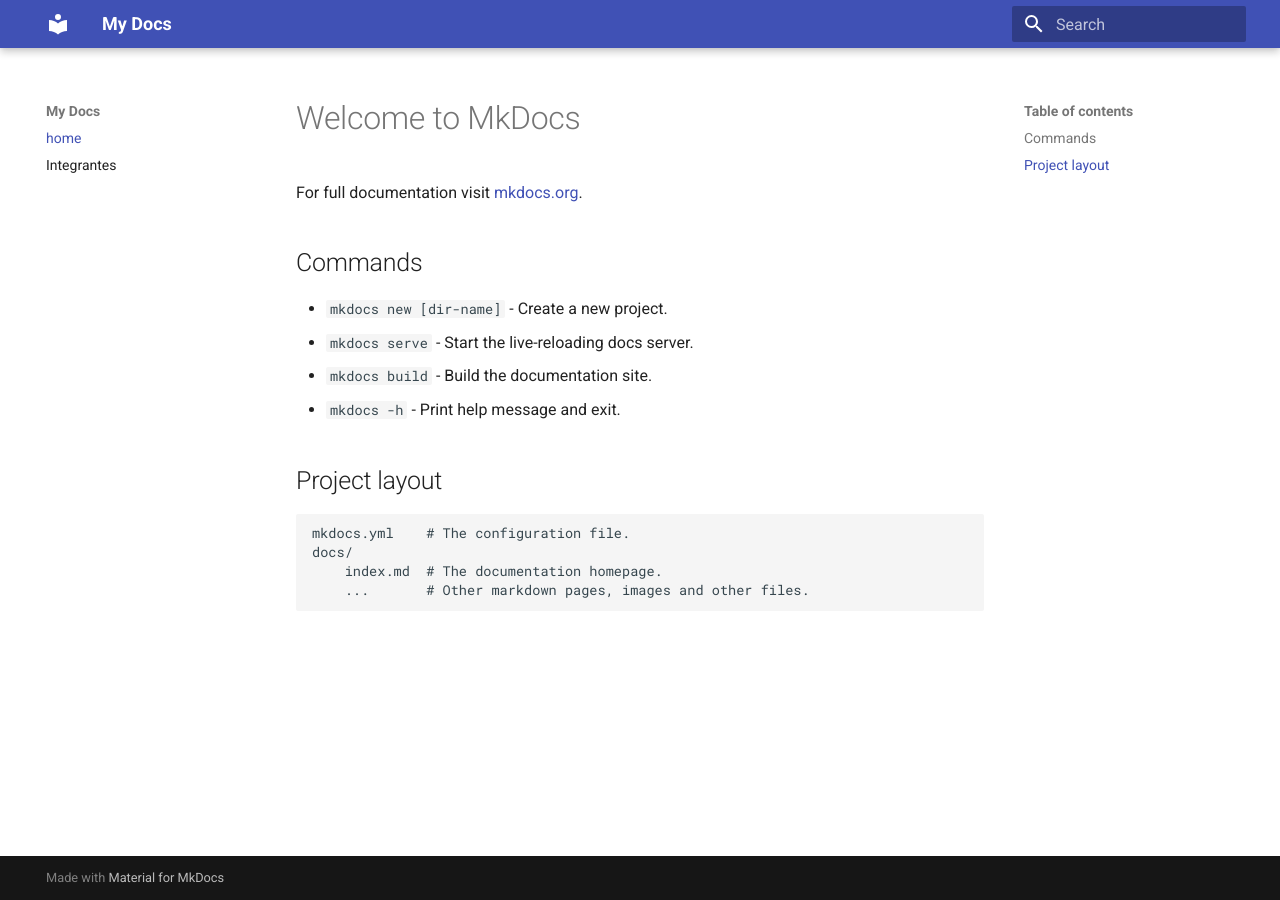
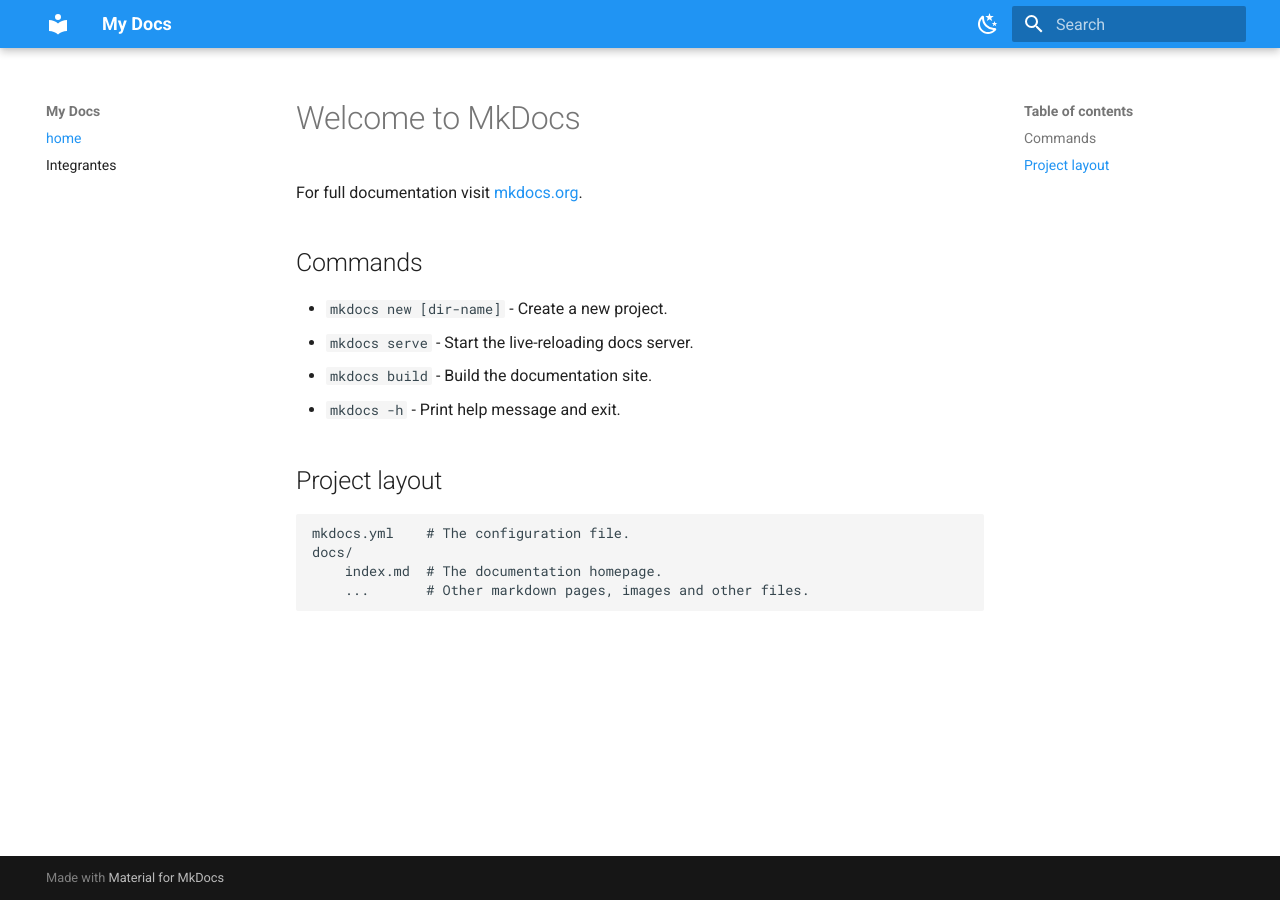
Before and after one commit to Interacao-Humano-Computador/2024.1-Grupo08, an MkDocs documentation site: the page built from docs/index.md, in a window 1280 px wide. Built offline with MkDocs 1.6.1 and Material for MkDocs 9.7.7, drawn with Linux system fonts in a browser that asks for light colours.

```diff
--- a/mkdocs.yml
+++ b/mkdocs.yml
@@ -2,6 +2,17 @@ site_name: My Docs
 
 theme:
     name: material
+    palette:
+        - scheme: default
+          primary: blue
+          toggle:
+            icon: material/weather-night
+            name: Modo noturno
+        - scheme: slate
+          primary: deep blue
+          toggle:
+            icon: material/weather-sunny
+            name: Modo claro
 
 nav:
     - home : index.md
```
